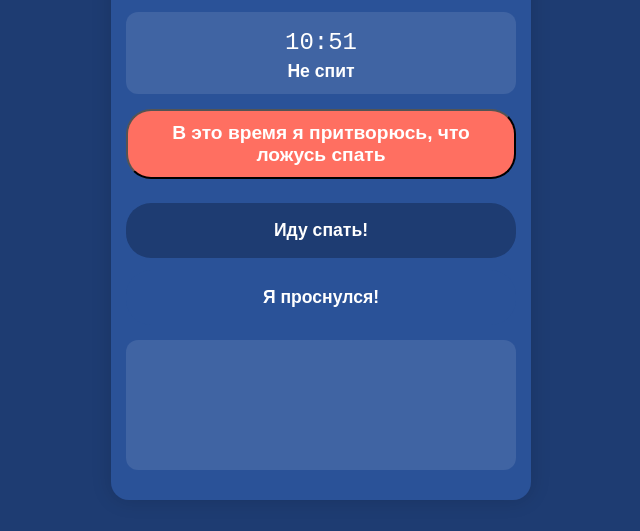
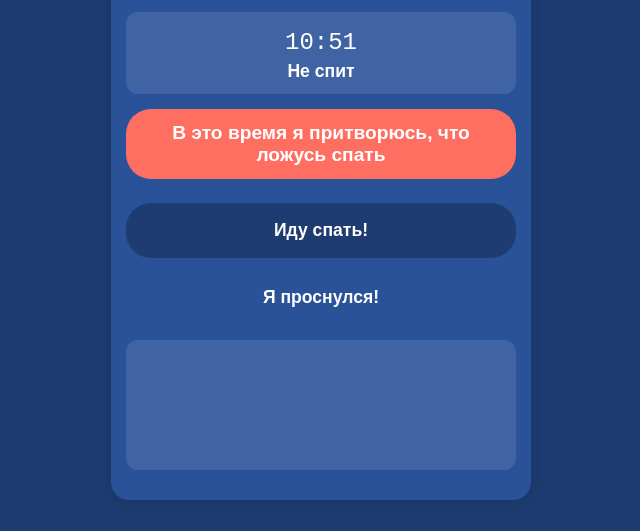
Before and after one commit to OlgaG322/baolarm_m, a plain HTML site: page index.html in a window 1280 px wide. Shown: the part 269-800 px from the top of the page, without its empty margins (319-959 px from the left). Drawn offline with Linux system fonts and the light colour scheme.

Commit message:
Update styles.css

```diff
--- a/styles.css
+++ b/styles.css
@@ -95,8 +95,11 @@ h1 {
     display: flex;
     align-items: center;
     justify-content: center;
+    border: none !important;
+    box-shadow: none;
+    outline: none;
+    cursor: pointer;
 }
-
 .alarm-phrase {
     width: 100%;
     text-align: center;
```
